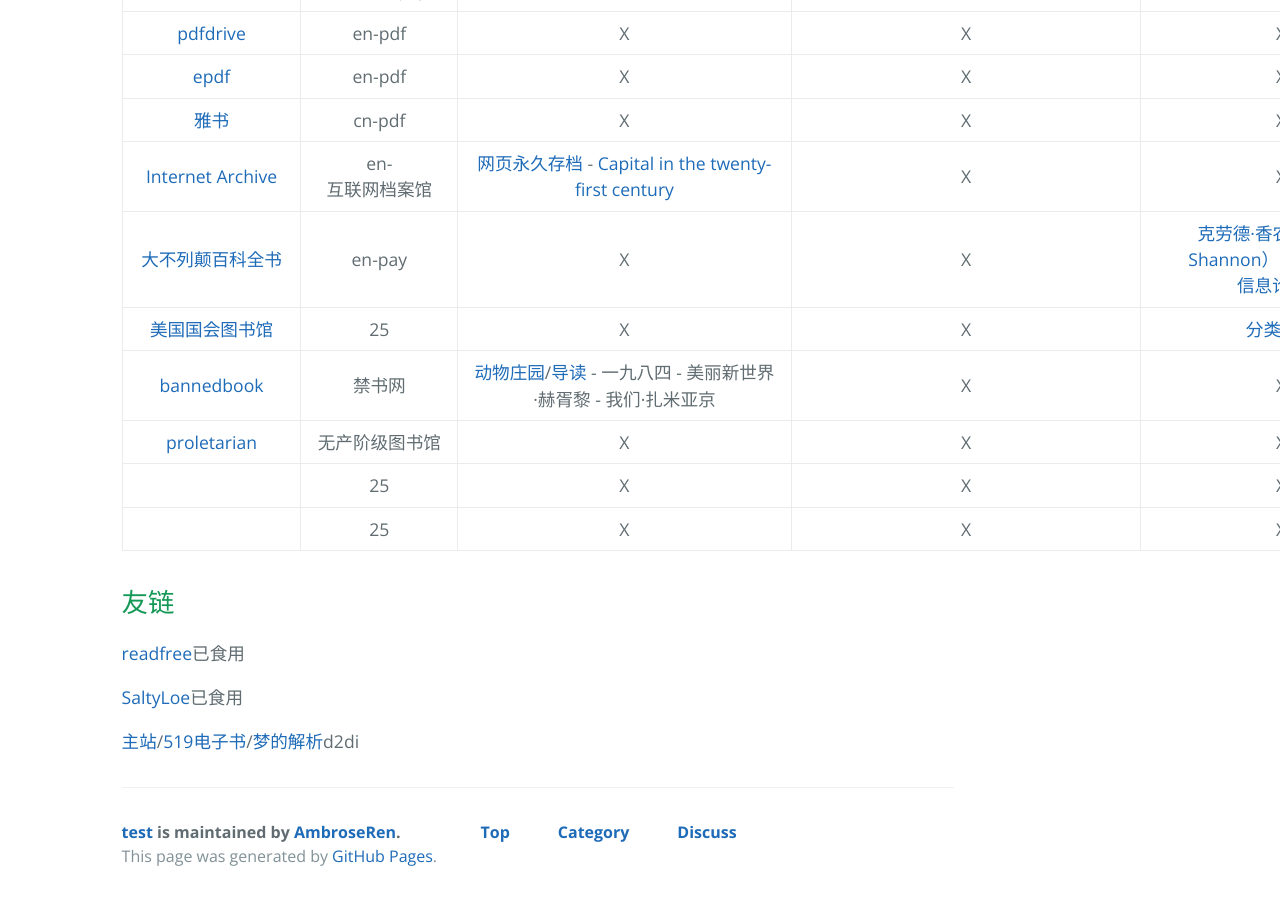
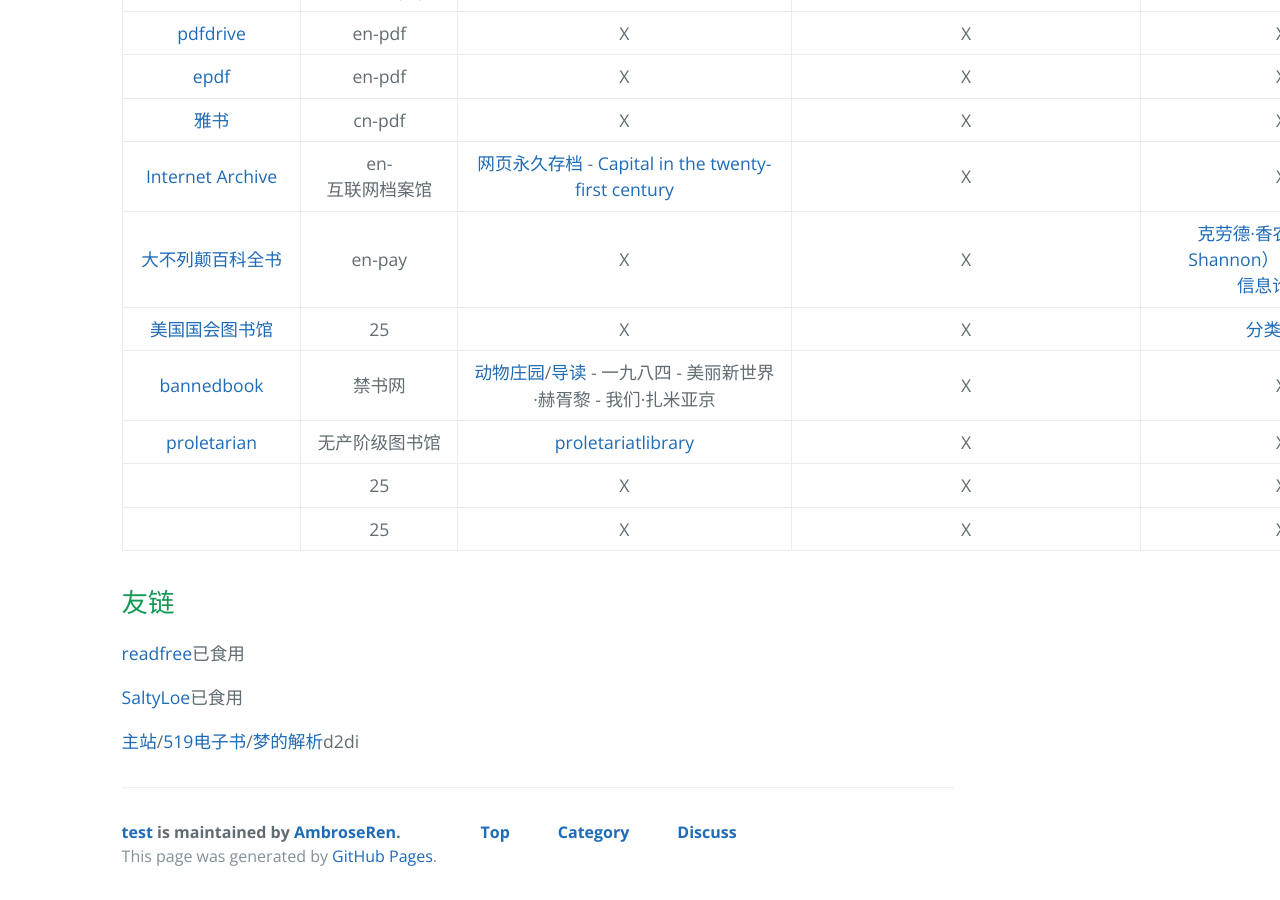
Before and after one commit to AmbroseRen/test, a Jekyll site: the page built from Library/BookSearch.md, in a window 1280 px wide and 900 px high, scrolled down 3698 px. Built offline with Jekyll 4.4.1, drawn with Linux system fonts in a browser that asks for light colours; our own code applies the rules of GitHub Pages for plain Markdown files; the repository's description, which GitHub fills in, is left out.

Commit message:
Update BookSearch.md

```diff
--- a/Library/BookSearch.md
+++ b/Library/BookSearch.md
@@ -85,7 +85,7 @@
 | [大不列颠百科全书](https://www.britannica.com/) | en-pay | X | X | [克劳德·香农（Claude Shannon）](https://www.britannica.com/biography/Claude-Shannon)的[交流模型•信息论之父](https://www.britannica.com/science/information-theory/Classical-information-theory#ref1140401) |
 | [美国国会图书馆](https://www.loc.gov/) | 25 | X | X | [分类索引](https://www.loc.gov/aba/publications/FreeLCC/freelcc.html) |
 | [bannedbook](https://www.bannedbook.org/bbook.php) | 禁书网 | [动物庄园](https://www.bannedbook.org/resources/file/4502)/[导读](https://zhuanlan.zhihu.com/p/134483734) - 一九八四 - 美丽新世界·赫胥黎 - 我们·扎米亚京 | X | X |
-| [proletarian](https://library.proletarian.me/) | 无产阶级图书馆 | X | X | X |
+| [proletarian](https://library.proletarian.me/) | 无产阶级图书馆 | [proletariatlibrary](https://sites.google.com/site/proletariatlibrary/home) | X | X |
 | []() | 25 | X | X | X |
 | []() | 25 | X | X | X |
 
```
